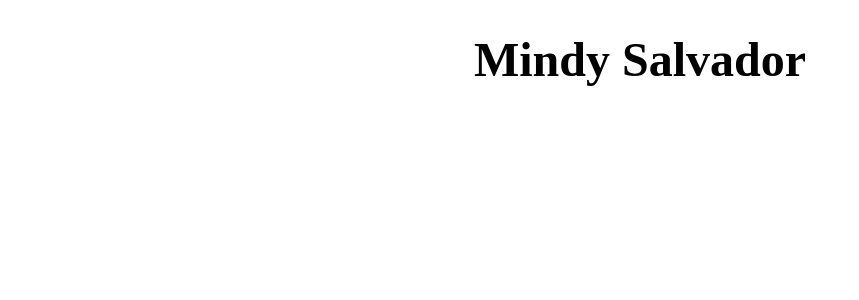
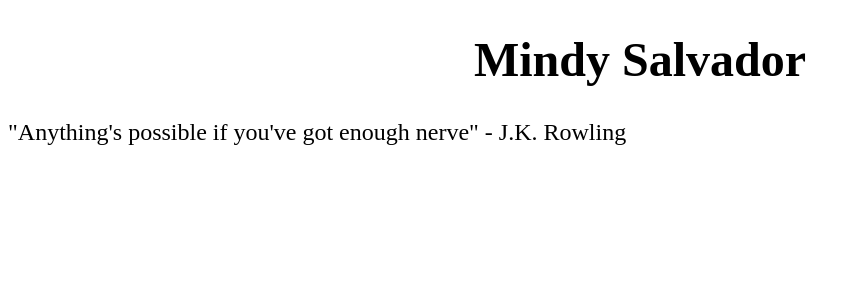
Before and after one commit to salvadormindy/salvadormindy.github.io, a Jekyll site: the page index.html, which Jekyll copies as it is, in a window 1280 px wide. Shown: the top 300 px of the page, without its empty margins (0-859 px from the left). Built offline with Jekyll 4.4.1, drawn with Linux system fonts in a browser that asks for light colours.

Commit message:
Update index.html

```diff
--- a/index.html
+++ b/index.html
@@ -7,6 +7,11 @@
         font-family: Ink Free;
         font-size: 300%;
       }
+      p {
+        color: black;
+        font-family: Ink Free;
+        font-size: 150%;
+      }
     </style>
     <title>Mindy Salvador</title>
     <link rel="stylesheet" href="style.css">
@@ -14,6 +19,7 @@
   </head>
   <body>
   <h1 align="center">Mindy Salvador</h1>
+    <p alight="center">"Anything's possible if you've got enough nerve" - J.K. Rowling</p>
 
   </body>
   </html>
```
